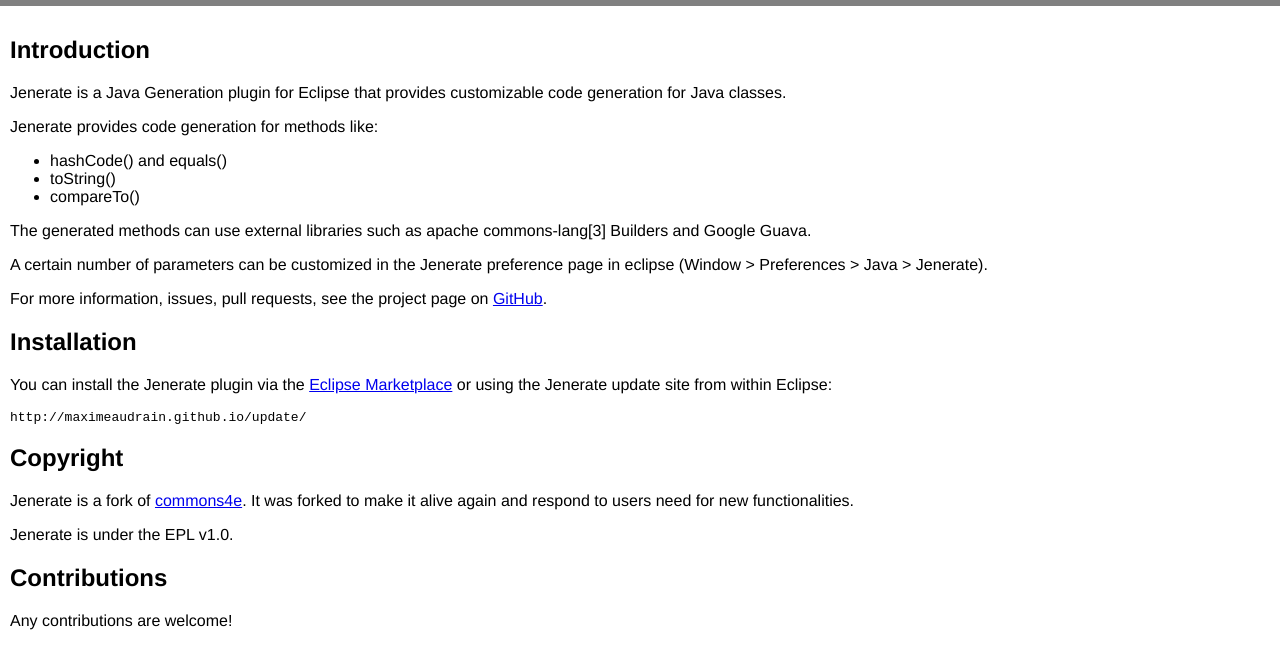
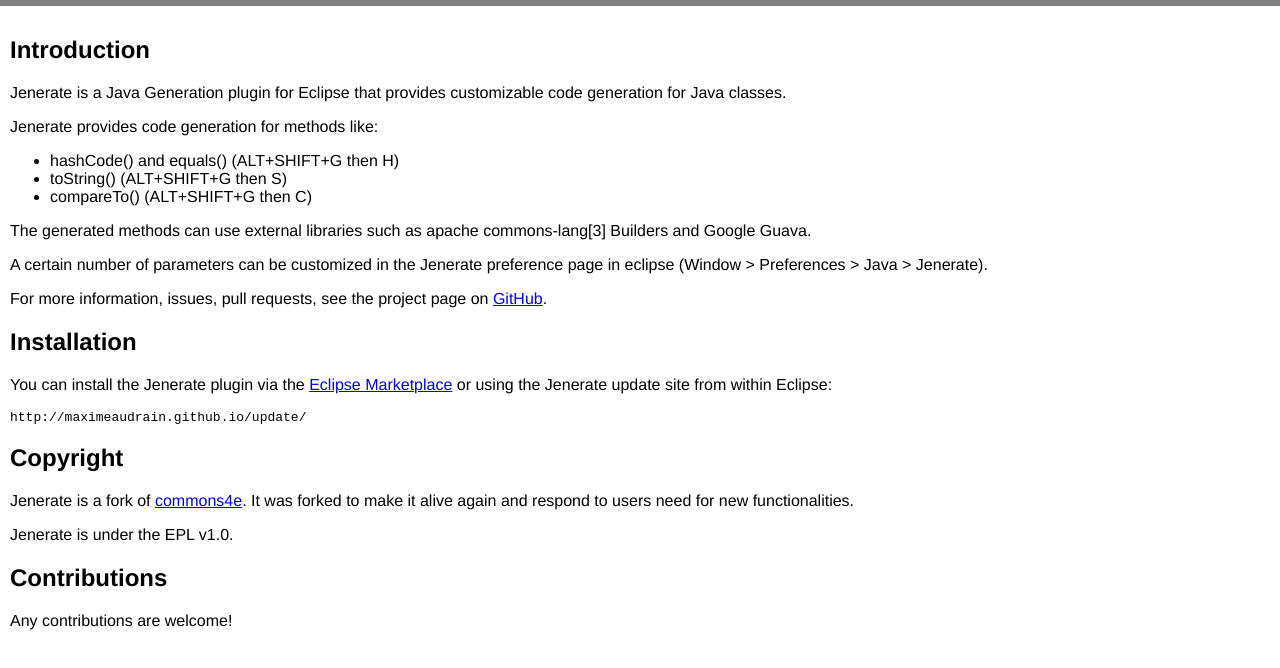
Before and after one commit to maximeAudrain/maximeAudrain.github.io, a plain HTML site: page index.html in a window 1280 px wide. Shown: the part 84-752 px from the top of the page. Drawn offline with Linux system fonts and the light colour scheme.

Commit message:
add shortcuts

```diff
--- a/index.html
+++ b/index.html
@@ -39,9 +39,9 @@ body {
 				<p>Jenerate is a Java Generation plugin for Eclipse that provides customizable code generation for Java classes.</p>
 				<p>Jenerate provides code generation for methods like:</p>
 				<ul>
-				  <li>hashCode() and equals()</li>
-				  <li>toString()</li>
-				  <li>compareTo()</li>
+				  <li>hashCode() and equals() (ALT+SHIFT+G then H)</li>
+				  <li>toString() (ALT+SHIFT+G then S)</li>
+				  <li>compareTo() (ALT+SHIFT+G then C)</li>
 				</ul>
 				<p>The generated methods can use external libraries such as apache commons-lang[3] Builders and Google Guava.</p>
 				<p>A certain number of parameters can be customized in the Jenerate preference page in eclipse (Window > Preferences > Java > Jenerate).</p>
```
